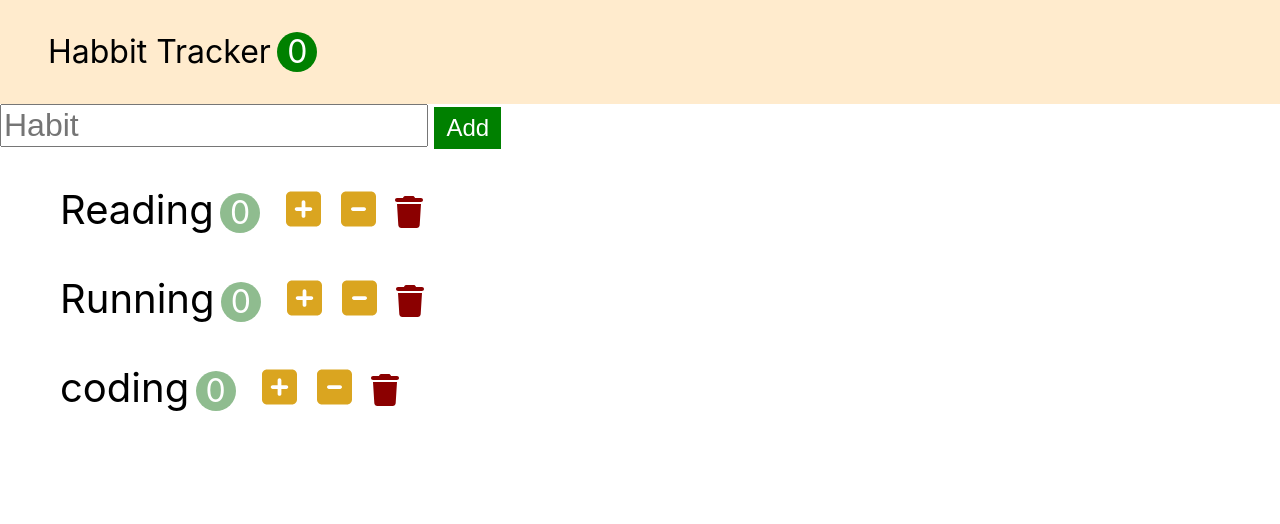
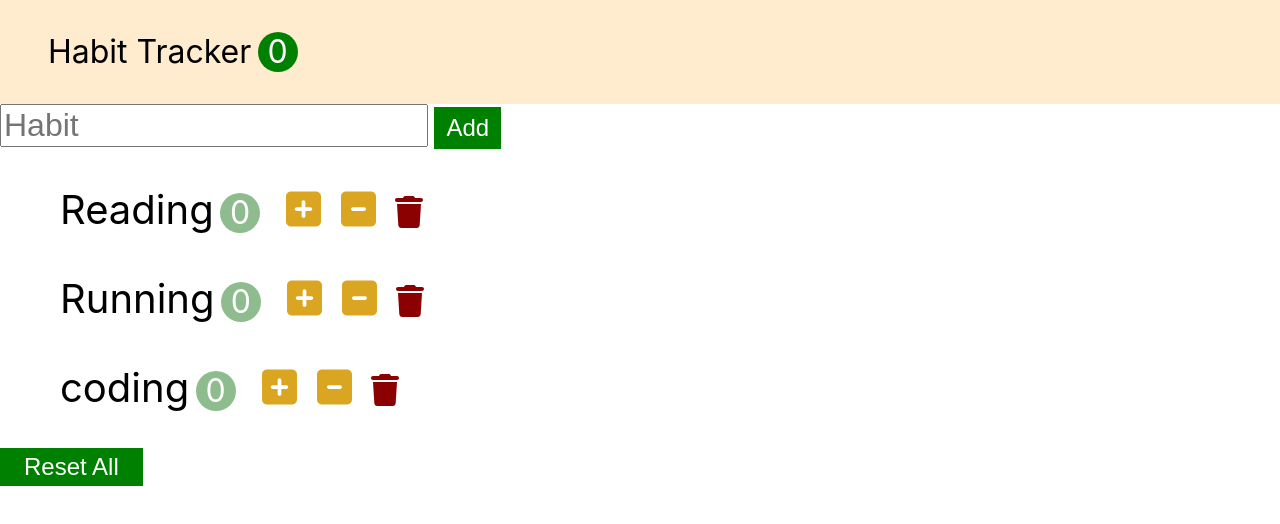
Before and after one commit to 2-Jihee/habit-tracker, a React (Create React App) app: page / in a window 1280 px wide. Shown: the top 524 px of the page. Built offline with nearby package versions, Linux system fonts and the light colour scheme.

Commit message:
add reset

```diff
--- a/src/app.css
+++ b/src/app.css
@@ -89,3 +89,10 @@
   vertical-align: baseline;
   color: darkred;
 }
+
+.habits-reset {
+  font-size: 1.5rem;
+  padding: 0.2em 1em;
+  background-color: green;
+  color: white;
+}
--- a/src/app.jsx
+++ b/src/app.jsx
@@ -35,6 +35,14 @@
   this.setState({habits});
 };
 
+handleReset = () => {
+  const habits = this.state.habits.map(habit => {
+    habit.count = 0;
+    return habit;
+  });
+  this.setState({habits});
+};
+
   render() {
     return (
       <>
@@ -45,7 +53,8 @@
           onIncrement={this.handleIncrement}
           onDecrement={this.handleDecrement}
           onDelete={this.handleDelete}
-          onAdd={this.handleAdd}/>
+          onAdd={this.handleAdd}
+          onReset={this.handleReset}/>
       </>
     );
   }
--- a/src/components/habits.jsx
+++ b/src/components/habits.jsx
@@ -33,6 +33,9 @@
                         />
                     ))}
                 </ul>
+                <button className="habits-reset" onClick={this.props.onReset}>
+                Reset All
+                </button>
             </>
         );
     }
--- a/src/components/navbar.jsx
+++ b/src/components/navbar.jsx
@@ -5,7 +5,7 @@
         return (
             <nav className='navbar'>
                 <i className="navbar-logo fa-light fa-ballot-check"></i>
-                <span>Habbit Tracker</span>
+                <span>Habit Tracker</span>
                 <span className="navbar-count">{this.props.totalCount}</span>
             </nav>
         );
```
